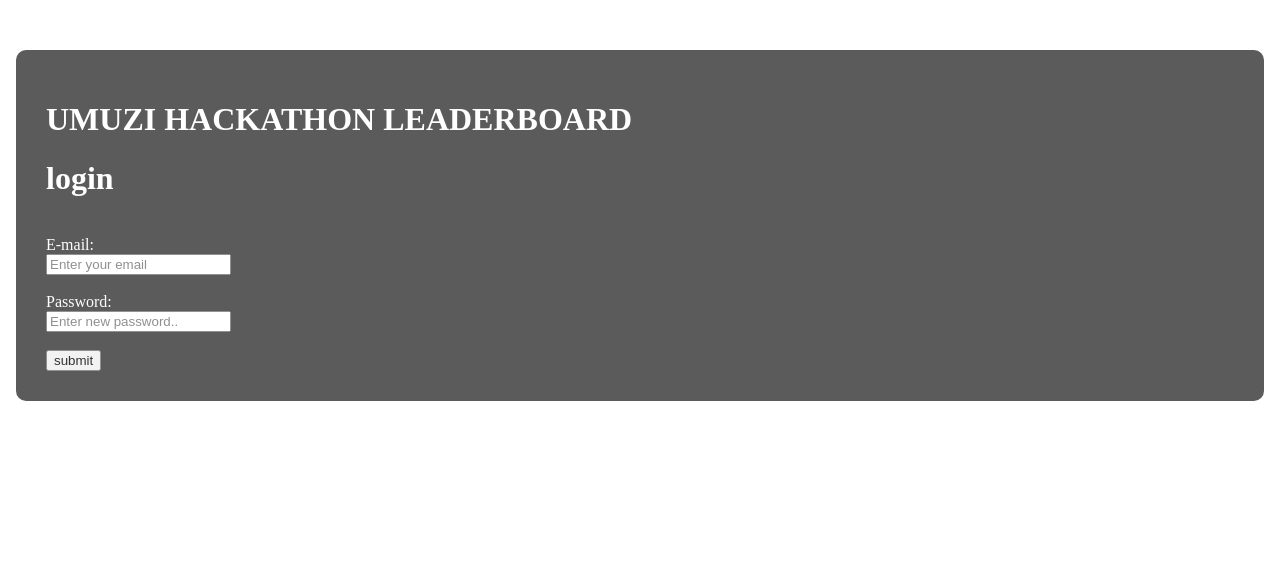
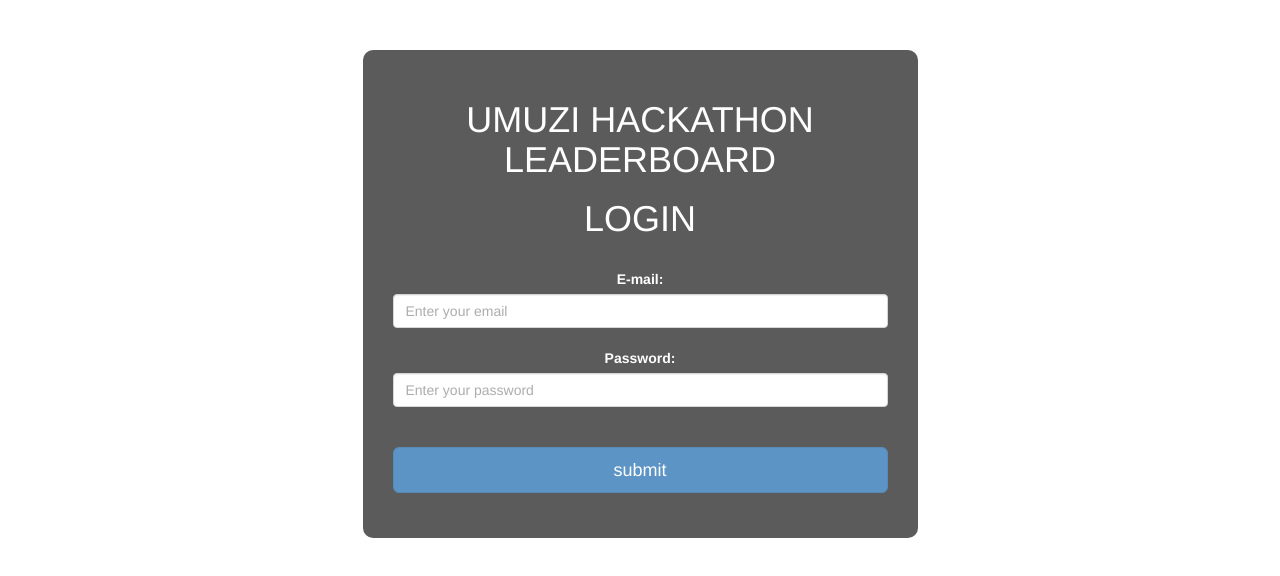
Before and after one commit to Umuzi-org/product-hackathon-leaderboard, an Angular app in the folder frontend/: page /login in a window 1280 px wide. Shown: the top 576 px of the page. Built offline with nearby package versions, Linux system fonts and the light colour scheme.

Commit message:
made form similar to register form

```diff
--- a/frontend/src/app/login-form/login-form.component.html
+++ b/frontend/src/app/login-form/login-form.component.html
@@ -4,8 +4,9 @@
 <head>
     <meta charset="UTF-8">
     <meta name="viewport" content="width=device-width, initial-scale=1.0">
-    <title>login</title>
-    <link rel="style" href="login.component.css">
+    <title>Login</title>
+    <link rel="stylesheet" href="https://maxcdn.bootstrapcdn.com/bootstrap/3.4.1/css/bootstrap.min.css">
+    <link rel="style" href="registration-form.component.css">
     <script src="https://ajax.googleapis.com/ajax/libs/jquery/3.4.1/jquery.min.js"></script>
     <script src="https://maxcdn.bootstrapcdn.com/bootstrap/3.4.1/js/bootstrap.min.js"></script>
 </head>
@@ -13,35 +14,41 @@
 <body>
     <div class="container">
         <div class="row">
+            <div class="col-lg-3"></div>
             <div class="col-lg-6">
                 <div id="ui">
-                    <h1> UMUZI HACKATHON LEADERBOARD</h1>
-                    <h1 class="text-center">login</h1>
+                    <h1 class="text-center">UMUZI HACKATHON LEADERBOARD</h1>
+
+                    <h1 class="text-center">LOGIN</h1>
+
                     <form class="form-group text-center" required>
+
                         <div class="row">
                         </div>
                         <br>
                         <label>E-mail:</label>
-                        <br>
                         <input type="email" name="email" class="form-control" placeholder="Enter your email">
                         <br>
-                        <div class="row">
-                            <div class="col-lg-6">
-                                <br>
-                                <label>Password:</label>
-                                <br>
-                                <input type="password" name="fname" class="form-control"
-                                    placeholder="Enter new password..">
-                            </div>
-                        </div>
+                        <label>Password:</label>
+                        <input type="password" name="password" class="form-control" placeholder="Enter your password">
+                        <br>
                         <br>
 
                         <input type="submit" name="submit" value="submit" class="btn btn-primary btn-block btn-lg">
+
                     </form>
+
                 </div>
+
             </div>
+
+            <div class="col-lg-3"></div>
+
         </div>
+
     </div>
+
+
 </body>
 
 </html>
```
